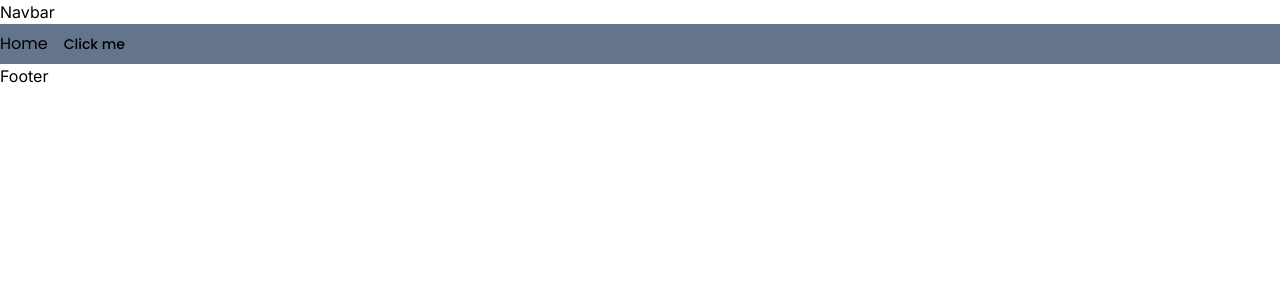
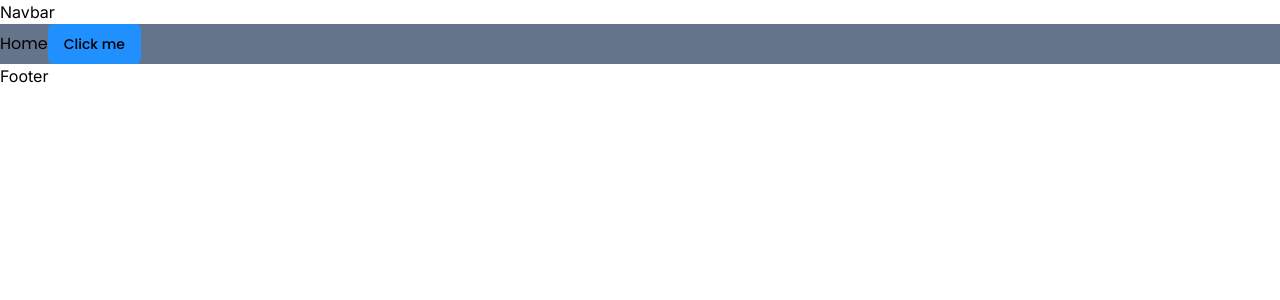
Before and after one commit to meysam-gheitasi/next13-typeScript-tailwind, a Next.js app: page / in a window 1280 px wide. Shown: the top 300 px of the page. Built offline with nearby package versions, Linux system fonts and the light colour scheme.

Commit message:
Update Tailwind config file to my selected commands

```diff
--- a/tailwind.config.ts
+++ b/tailwind.config.ts
@@ -2,12 +2,21 @@
 module.exports = {
   darkMode: ["class"],
   content: [
-    './pages/**/*.{ts,tsx}',
-    './components/**/*.{ts,tsx}',
-    './app/**/*.{ts,tsx}',
-    './src/**/*.{ts,tsx}',
-	],
+    "./pages/**/*.{ts,tsx}",
+    "./components/**/*.{ts,tsx}",
+    "./app/**/*.{ts,tsx}",
+    "./src/**/*.{ts,tsx}",
+  ],
   theme: {
+    screens: {
+      xs: "400px",
+      sm: "640px",
+      md: "768px",
+      lg: "1024px",
+      xl: "1220px",
+      "2xl": "1440px",
+      "3xl": "1700px",
+    },
     container: {
       center: true,
       padding: "2rem",
@@ -16,45 +25,36 @@
       },
     },
     extend: {
+      fontFamily: {
+        poppins: ["Poppins", "sans-serif"],
+        inter: ["Inter", "sans-serif"],
+      },
       colors: {
-        border: "hsl(var(--border))",
-        input: "hsl(var(--input))",
-        ring: "hsl(var(--ring))",
-        background: "hsl(var(--background))",
-        foreground: "hsl(var(--foreground))",
-        primary: {
-          DEFAULT: "hsl(var(--primary))",
-          foreground: "hsl(var(--primary-foreground))",
+        primary: "#2190FF",
+        black: {
+          DEFAULT: "#000",
+          100: "#0D1117",
+          200: "#161B22",
+          300: "#1F2428",
+          400: "#242C38",
         },
-        secondary: {
-          DEFAULT: "hsl(var(--secondary))",
-          foreground: "hsl(var(--secondary-foreground))",
+        grey: {
+          100: "#969BA5",
+          200: "#55616D",
         },
-        destructive: {
-          DEFAULT: "hsl(var(--destructive))",
-          foreground: "hsl(var(--destructive-foreground))",
+        white: {
+          DEFAULT: "#FFF",
+          400: "#A3B3BC",
+          500: "#A4B8D5",
+          800: "#D0DFFF",
         },
-        muted: {
-          DEFAULT: "hsl(var(--muted))",
-          foreground: "hsl(var(--muted-foreground))",
-        },
-        accent: {
-          DEFAULT: "hsl(var(--accent))",
-          foreground: "hsl(var(--accent-foreground))",
-        },
-        popover: {
-          DEFAULT: "hsl(var(--popover))",
-          foreground: "hsl(var(--popover-foreground))",
-        },
-        card: {
-          DEFAULT: "hsl(var(--card))",
-          foreground: "hsl(var(--card-foreground))",
-        },
+        purple: "#8C7CFF",
+        pink: "#ED5FBD",
+        violet: "#F16565",
+        orange: "#FF964B",
       },
-      borderRadius: {
-        lg: "var(--radius)",
-        md: "calc(var(--radius) - 2px)",
-        sm: "calc(var(--radius) - 4px)",
+      backgroundImage: {
+        banner: "url('/jsm_resources_banner.svg')",
       },
       keyframes: {
         "accordion-down": {
@@ -73,4 +73,4 @@
     },
   },
   plugins: [require("tailwindcss-animate")],
-}
+};
```
